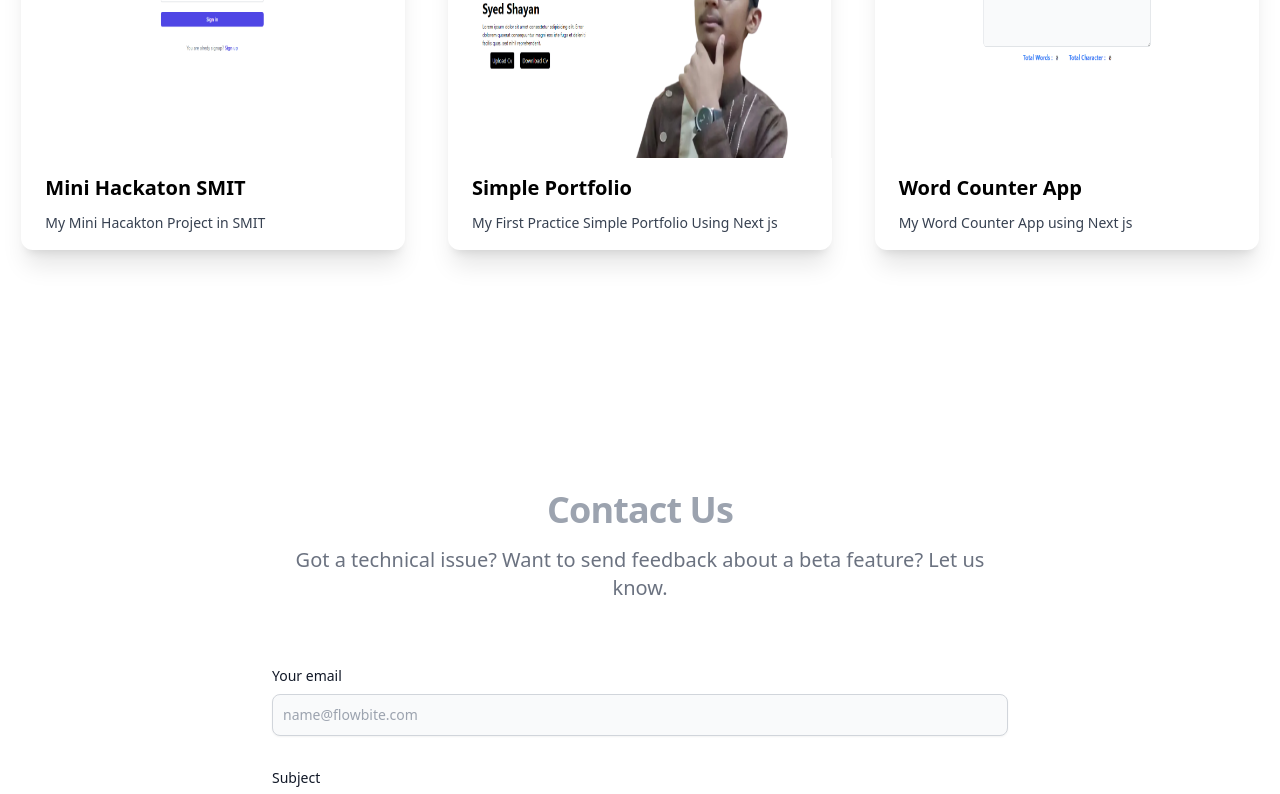
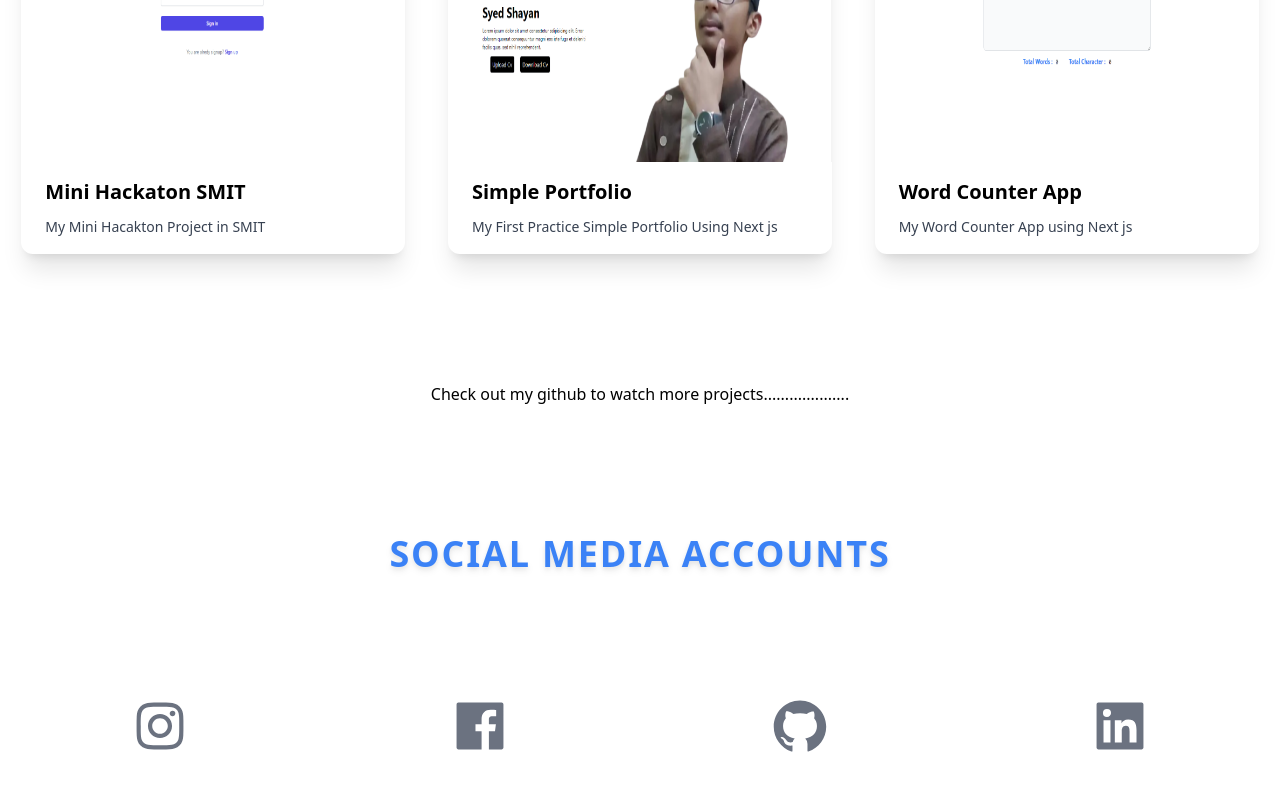
Before and after one commit to Syed-Shayan-01/developerPorfolio, a Next.js app: page / in a window 1280 px wide. Shown: the part 2000-2794 px from the top of the page. Built offline with nearby package versions, Linux system fonts and the light colour scheme.

Commit message:
My new change in all files remove link addStyle

```diff
--- a/src/components/Button.js
+++ b/src/components/Button.js
@@ -2,7 +2,8 @@
 
 const Button = ({ text }) => {
   return (
-    <button className="text-white  m-2 bg-blue-600 py-2 px-2 rounded">
+    <button className="text-white duration-300 hover:scale-105 hover:bg-white
+     hover:text-black m-2 bg-blue-600 py-2 px-2 rounded">
       {text}
     </button>
   )
--- a/src/components/about/About.jsx
+++ b/src/components/about/About.jsx
@@ -17,7 +17,7 @@ const About = () => {
           />
         </div>
         <div className="left ml-36">
-          <h1 className=" text-[4rem] font-bold ">About</h1>
+          <h1 className=" text-[4rem] font-bold ">Prowess</h1>
 
           <div>
             <div className=" text-3xl text-gray-400">
--- a/src/components/contact/Contact.js
+++ b/src/components/contact/Contact.js
@@ -4,22 +4,22 @@ import Button from "../Button"
 const Contact = () => {
     return (
         <>
-            <section id="Contact" className="bg-white dark:bg-gray-900 my-44">
-                <div class="py-8 lg:py-16 px-4 mx-auto max-w-screen-md">
-                    <h2 class="mb-4 text-4xl tracking-tight font-extrabold text-center text-gray-400 dark:text-white">Contact Us</h2>
-                    <p class="mb-8 lg:mb-16 font-light text-center text-gray-500 dark:text-gray-400 sm:text-xl">Got a technical issue? Want to send feedback about a beta feature? Let us know.</p>
-                    <form action="#" class="space-y-8">
+            <section id="Contact" className="bg-white dark:bg-gray-900 mt-40">
+                <div className="py-8 lg:py-16 px-4 mx-auto max-w-screen-md">
+                    <h2 className="mb-4 text-4xl tracking-tight font-extrabold text-center text-gray-400 dark:text-white">Contact Us</h2>
+                    <p className="mb-8 lg:mb-16 font-light text-center text-gray-500 dark:text-gray-400 sm:text-xl">Got a technical issue? Want to send feedback about a beta feature? Let us know.</p>
+                    <form action="#" className="space-y-8">
                         <div>
-                            <label for="email" class="block mb-2 text-sm font-medium text-gray-900 dark:text-gray-300">Your email</label>
-                            <input type="email" id="email" class="shadow-sm bg-gray-50 border border-gray-300 text-gray-900 text-sm rounded-lg focus:ring-primary-500 focus:border-primary-500 block w-full p-2.5 dark:bg-gray-700 dark:border-gray-600 dark:placeholder-gray-400 dark:text-white dark:focus:ring-primary-500 dark:focus:border-primary-500 dark:shadow-sm-light" placeholder="name@flowbite.com" required />
+                            <label for="email" className="block mb-2 text-sm font-medium text-gray-900 dark:text-gray-300">Your email</label>
+                            <input type="email" id="email" className="w-full py-2 bg-gray-100 bg-opacity-50 rounded border border-gray-300 focus:border-blue-500 focus:bg-white focus:ring-2 focus:ring-blue-200 text-base outline-none text-gray-700 px-3 resize-none" placeholder="name@flowbite.com" required />
                         </div>
                         <div>
-                            <label for="subject" class="block mb-2 text-sm font-medium text-gray-900 dark:text-gray-300">Subject</label>
-                            <input type="text" id="subject" class="block p-3 w-full text-sm text-gray-900 bg-gray-50 rounded-lg border border-gray-300 shadow-sm focus:ring-primary-500 focus:border-primary-500 dark:bg-gray-700 dark:border-gray-600 dark:placeholder-gray-400 dark:text-white dark:focus:ring-primary-500 dark:focus:border-primary-500 dark:shadow-sm-light" placeholder="Let us know how we can help you" required />
+                            <label for="subject" className="block mb-2 text-sm font-medium text-gray-900 dark:text-gray-300">Subject</label>
+                            <input type="text" id="subject" className="w-full py-2 bg-gray-100 bg-opacity-50 rounded border border-gray-300 focus:border-blue-500 focus:bg-white focus:ring-2 focus:ring-blue-200 text-base outline-none text-gray-700  px-3 resize-none" placeholder="Let us know how we can help you" required />
                         </div>
-                        <div class="sm:col-span-2">
-                            <label for="message" class="block mb-2 text-sm font-medium text-gray-900 dark:text-gray-400">Your message</label>
-                            <textarea id="message" rows="6" class="block p-2.5 w-full text-sm text-gray-900 bg-gray-50 rounded-lg shadow-sm border border-gray-300 focus:ring-primary-500 focus:border-primary-500 dark:bg-gray-700 dark:border-gray-600 dark:placeholder-gray-400 dark:text-white dark:focus:ring-primary-500 dark:focus:border-primary-500" placeholder="Leave a comment..."></textarea>
+                        <div className="sm:col-span-2">
+                            <label for="message" className="block mb-2 text-sm font-medium text-gray-900 dark:text-gray-400">Your message</label>
+                            <textarea id="message" rows="6" className="w-full bg-gray-100 bg-opacity-50 rounded border border-gray-300 focus:border-blue-500 focus:bg-white focus:ring-2 focus:ring-blue-200 text-base outline-none text-gray-700 py-1 px-3 resize-none" placeholder="Leave a comment..."></textarea>
                         </div>
                         <Button text={'Send Message'} />
                     </form>
--- a/src/components/footer/Footer.js
+++ b/src/components/footer/Footer.js
@@ -1,19 +1,21 @@
 import Link from 'next/link'
 import { BsFacebook, BsGithub, BsInstagram, BsLinkedin } from 'react-icons/bs'
+import Logo from '../logo/Logo'
 const Footer = () => {
   return (
     <>
-     <footer className=" flex justify-around items-center my-20 max-md:flex-col">
+      <footer className=" flex justify-around items-center my-20 max-md:flex-col">
         <div className=" text-3xl font-bold max-md:mb-4">
-         <Link href="/">Syed Shayan</Link>
+          <Logo text={'Syed Shayan'}/>
+
         </div>
         <div className="text-sm max-md:mt-4">
           Shayan 2023 all right reserved
         </div>
         <ul className="flex space-x-8 text-xl max-md:mt-4">
           <Link href="https://www.instagram.com/syed_m_shayan/"><BsInstagram className='text-gray-500 hover:text-blue-500' /></Link>
-          <Link href="https://www.facebook.com/battlewar.gaming.9"><BsFacebook className='text-gray-500 hover:text-blue-500'/></Link>
-          <Link href="https://github.com/Syed-Shayan-01"><BsGithub className='text-gray-500 hover:text-blue-500'/></Link>
+          <Link href="https://www.facebook.com/battlewar.gaming.9"><BsFacebook className='text-gray-500 hover:text-blue-500' /></Link>
+          <Link href="https://github.com/Syed-Shayan-01"><BsGithub className='text-gray-500 hover:text-blue-500' /></Link>
           <Link href="https://www.linkedin.com/in/thesyedshayan/"><BsLinkedin className='text-gray-500 hover:text-blue-500' /></Link>
         </ul>
       </footer>
--- /dev/null
+++ b/src/components/logo/Logo.js
@@ -0,0 +1,14 @@
+import Link from "next/link"
+
+
+const Logo = ({text}) => {
+    return (
+        <>
+            <Link  href={'/'} className="font-bold text-4xl uppercase tracking-wider text-blue-500 drop-shadow-md">
+                {text}
+            </Link>
+        </>
+    )
+}
+
+export default Logo
--- a/src/components/projects/Project.js
+++ b/src/components/projects/Project.js
@@ -49,6 +49,8 @@ const Project = () => {
                         </li>
                     </ol>
                 </div>
+
+                <div className='flex justify-center my-32'>Check out my github to watch more projects....................</div>
             </div>
         </>
     )
--- /dev/null
+++ b/src/components/socialMedia/Media.jsx
@@ -0,0 +1,41 @@
+import Link from "next/link";
+import {
+  AiFillFacebook,
+  AiFillGithub,
+  AiFillLinkedin,
+  AiOutlineInstagram,
+} from "react-icons/ai";
+import Logo from "../logo/Logo";
+const Media = () => {
+  return (
+    <div>
+        <div className="flex justify-center items-center mb-32 mt-20">
+        <Logo text='Social Media Accounts' />
+        </div>
+      <ol className=" text-[3rem] flex justify-around items-center text-gray-500">
+        <li className="hover:text-red-500 drop-shadow-4xl duration-300 hover:scale-150 scale-125">
+          <Link href={"https://www.instagram.com/syed_m_shayan/"}>
+            <AiOutlineInstagram />
+          </Link>
+        </li>
+        <li className="hover:text-blue-700  drop-shadow-4xl duration-300 hover:scale-150 scale-125 ">
+          <Link href={"https://www.facebook.com/battlewar.gaming.9"}>
+            <AiFillFacebook  />
+          </Link>
+        </li>
+        <li className="hover:text-black drop-shadow-4xl  duration-300 hover:scale-150 scale-125 ">
+          <Link href={"https://github.com/Syed-Shayan-01"}>
+            <AiFillGithub />
+          </Link>
+        </li>
+        <li className="hover:text-blue-800 drop-shadow-4xl  duration-300 hover:scale-150 scale-125">
+          <Link href={"https://www.linkedin.com/in/thesyedshayan/"}>
+            <AiFillLinkedin />
+          </Link>
+        </li>
+      </ol>
+    </div>
+  );
+};
+
+export default Media;
--- a/src/pages/index.js
+++ b/src/pages/index.js
@@ -2,26 +2,27 @@ import Button from "@/components/Button";
 import About from "@/components/about/About";
 import Contact from "@/components/contact/Contact";
 import Footer from "@/components/footer/Footer";
+import Logo from "@/components/logo/Logo";
 import Project from "@/components/projects/Project";
+import Media from "@/components/socialMedia/Media";
 import Link from "next/link";
+import { Fragment } from "react";
 
 /* eslint-disable @next/next/no-img-element */
 export default function Home() {
   return (
-    <>
-      <div className="bg-black">
+    <Fragment id="/">
+      <div className="bg-black" >
         <header className="flex justify-between items-center p-10">
           <div>
-            <span className="logo text-2xl  font-bold text-purple-700  drop-shadow-xl">
-              Syed Shayan
-            </span>
+            <Logo />
           </div>
 
           <nav>
-            <ul className="flex justify-center items-center text-white space-x-20 mr-10 hover:cursor-pointer text-lg">
-              <li className="hover:text-purple-500"><Link href={'#about'}>Skills</Link></li>
-              <li className="hover:text-purple-500"><Link href={'#Projects'}>Projects</Link></li>
-              <li className="hover:text-purple-500"><Link href={'#Contact'}>Contact us</Link></li>
+            <ul className="flex justify-center items-center text-white space-x-20 mr-10 hover:cursor-pointer text-[1.5rem]">
+              <li className="hover:text-blue-500 duration-500"><Link href={'#about'}>Skills</Link></li>
+              <li className="hover:text-blue-500 duration-500"><Link href={'#Projects'}>Projects</Link></li>
+              <li className="hover:text-blue-500 duration-500"><Link href={'#Contact'}>Contact us</Link></li>
             </ul>
           </nav>
         </header>
@@ -75,8 +76,9 @@ export default function Home() {
 
       <About />
       <Project />
+      <Media />
       <Contact />
       <Footer />
-    </>
+    </Fragment>
   );
 }
--- a/src/styles/globals.css
+++ b/src/styles/globals.css
@@ -51,3 +51,14 @@ html {
 .custom-shape-divider-bottom-1693121354 .shape-fill {
   fill: #ffffff;
 }
+
+
+.logo {
+  font-family: Arial, sans-serif;
+  font-size: 36px;
+  font-weight: bold;
+  color: #007BFF; /* Change the color as desired */
+  text-transform: uppercase;
+  letter-spacing: 2px;
+  text-shadow: 2px 2px 4px rgba(0, 0, 0, 0.2); /* Add a subtle shadow */
+}
```
